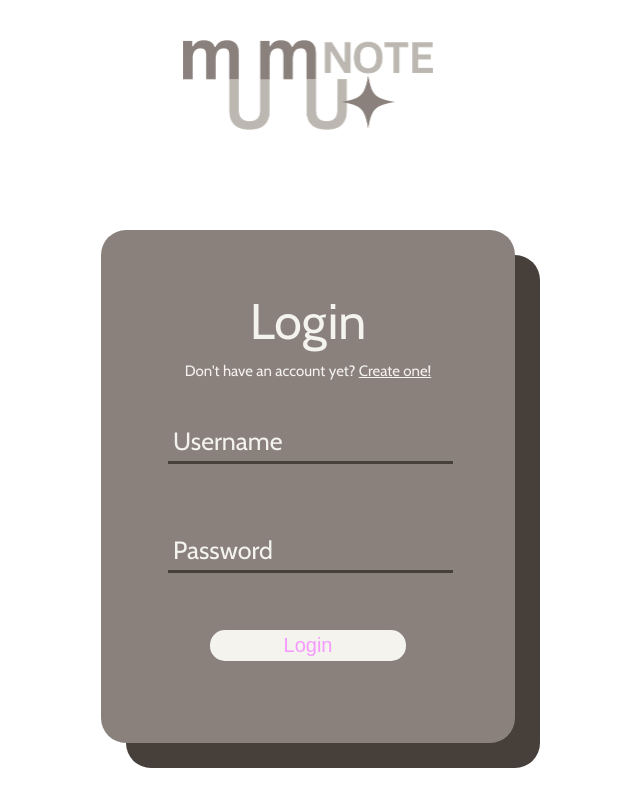
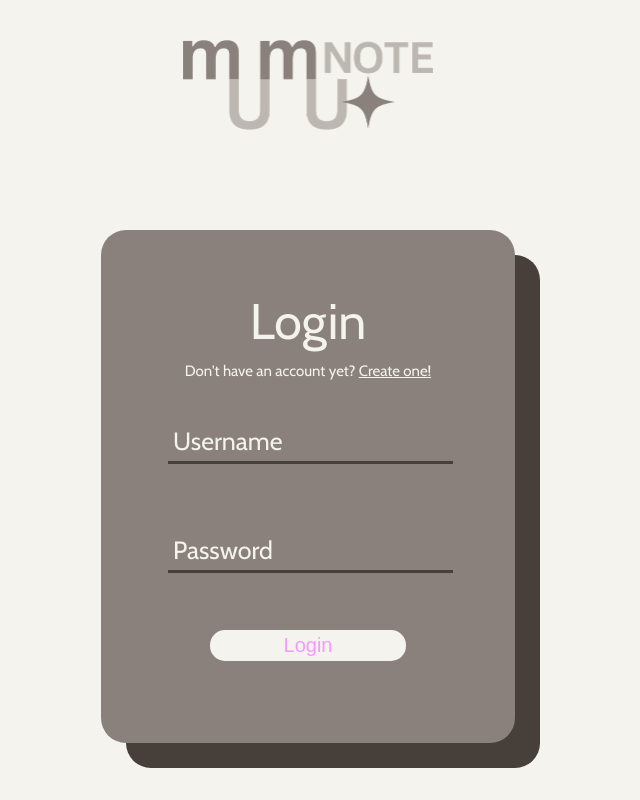
Before and after one commit to neenbeannnn/MuMuNote, a Next.js app: page / in a window 1280 px wide. Shown: the whole page, without its empty margins (332-972 px from the left). Built offline with nearby package versions, Linux system fonts and the light colour scheme.

Commit message:
NH - Disabled spellcheck for login, logo not draggable, themed user-select text

```diff
--- a/app/components/FormField.tsx
+++ b/app/components/FormField.tsx
@@ -30,6 +30,7 @@ export default function FormField({
             minLength={minLength}
             maxLength={maxLength}
             placeholder={placeholder}
+            spellCheck={false}
         />
     )
 };
--- a/app/components/LoginView.tsx
+++ b/app/components/LoginView.tsx
@@ -12,6 +12,7 @@ export default function LoginView() {
         alt="MuMuNote logo"
         height = {90}
         width = {250}
+        draggable={false}
       />
       <div className={styles.popup}>
         <h1 className={styles.loginTitle}>
--- a/app/styles/formfield.module.scss
+++ b/app/styles/formfield.module.scss
@@ -29,6 +29,10 @@
         /*Pseudo-classes*/
 
     }
+    &::selection {
+        background: map.get($colors, "accent");
+        color: map.get($colors, "light");
+    }
     &:hover {
         border-bottom: 3px solid map.get($colors, "accent");
     }
--- a/app/styles/loginview.module.scss
+++ b/app/styles/loginview.module.scss
@@ -10,9 +10,8 @@
     /*Box Model*/
     padding: 2.5% 5%;
     /*Color*/
+    /*Typography*/
     color: map.get($colors, "light")
-    /*Typography*/
-
     /*Cursor*/
 
     /*Pseudo-classes*/
--- a/app/styles/theme.scss
+++ b/app/styles/theme.scss
@@ -9,6 +9,10 @@ $colors: (
 );
 
 $font-primary: 'Cabin', sans-serif;
+
+html {
+    background-color: map.get($colors, "light");
+}
 
 @mixin heading-1 {
     /*Positioning*/
```
